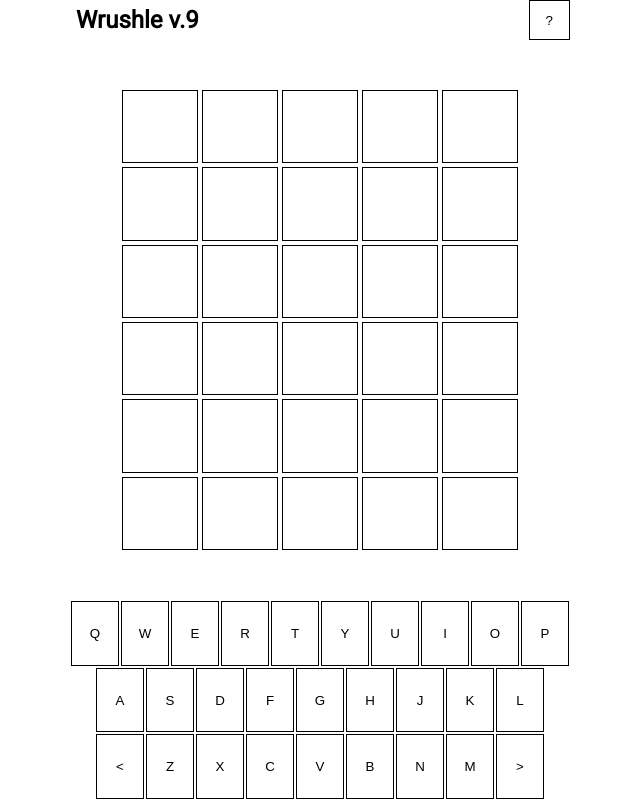
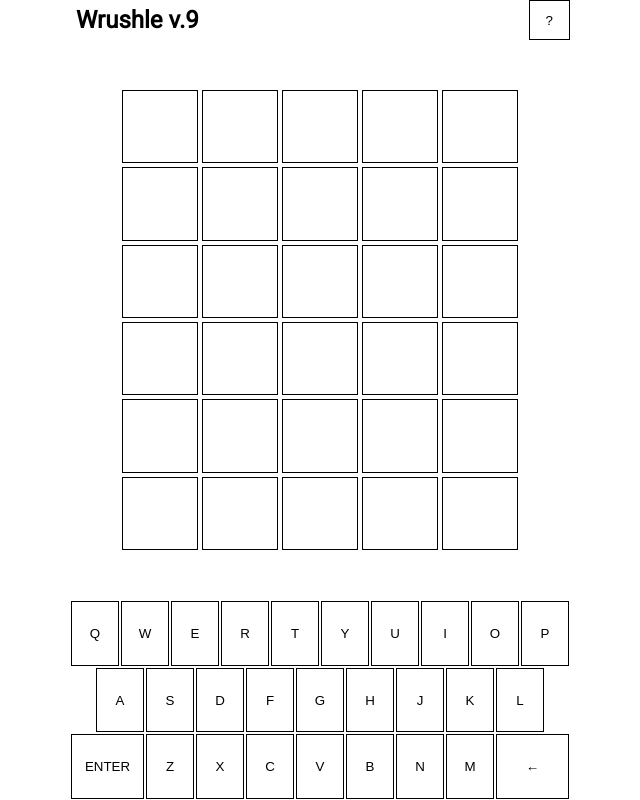
Before and after one commit to onsclom/wordleRush, a Svelte app: page / in a window 1280 px wide. Shown: the whole page, without its empty margins (320-960 px from the left). Built offline with nearby package versions, Linux system fonts and the light colour scheme.

Commit message:
Add key press functionality

```diff
--- a/src/App.svelte
+++ b/src/App.svelte
@@ -34,12 +34,16 @@
 		game = browserStorage
 
 	console.log(game)
+
+	function virtualKeyPressed(event) {
+		console.log(event.detail.letter)
+	}
 </script>
 
 <main>
 	<Header/>
-	<Grid grid={game.currentGrid}/>
-	<Keyboard/>
+	<Grid grid={game.currentGrid} />
+	<Keyboard on:keyPress={virtualKeyPressed} />
 
 	<Instructions/>
 	<Results/>
--- a/src/Keyboard.svelte
+++ b/src/Keyboard.svelte
@@ -1,4 +1,6 @@
 <script lang="ts">
+import { createEventDispatcher } from "svelte";
+
   class Key {
     letter: string;
     functionality: boolean;
@@ -15,9 +17,20 @@
   for (const row of keyboardLetters) {
     let curRow = [];
     for (const letter of row) {
-      curRow.push( new Key(letter.toUpperCase(), false) )
+      if (letter == "<") {
+        curRow.push( new Key("ENTER", true) )
+      }
+      else if (letter == ">")
+        curRow.push( new Key("←", true ) )
+      else
+        curRow.push( new Key(letter.toUpperCase(), false) )
     }
     keys.push(curRow)
+  }
+
+  const dispatch = createEventDispatcher();
+  function keyPressed(letter: string) {
+    dispatch("keyPress", {letter})
   }
 
 </script>
@@ -26,7 +39,7 @@
   {#each keys as row}
     <div class="keyboardRow">
       {#each row as Key}
-        <button class="keyboardKey">
+        <button class="keyboardKey" class:wide={Key.functionality} on:click={()=>{keyPressed(Key.letter)}}>
           {Key.letter}
         </button>
       {/each}
@@ -35,6 +48,10 @@
 </div>
 
 <style>
+
+  .wide {
+    flex-grow: 1;
+  }
   .keyboard {
     display:flex;
     flex-direction: column;
```
